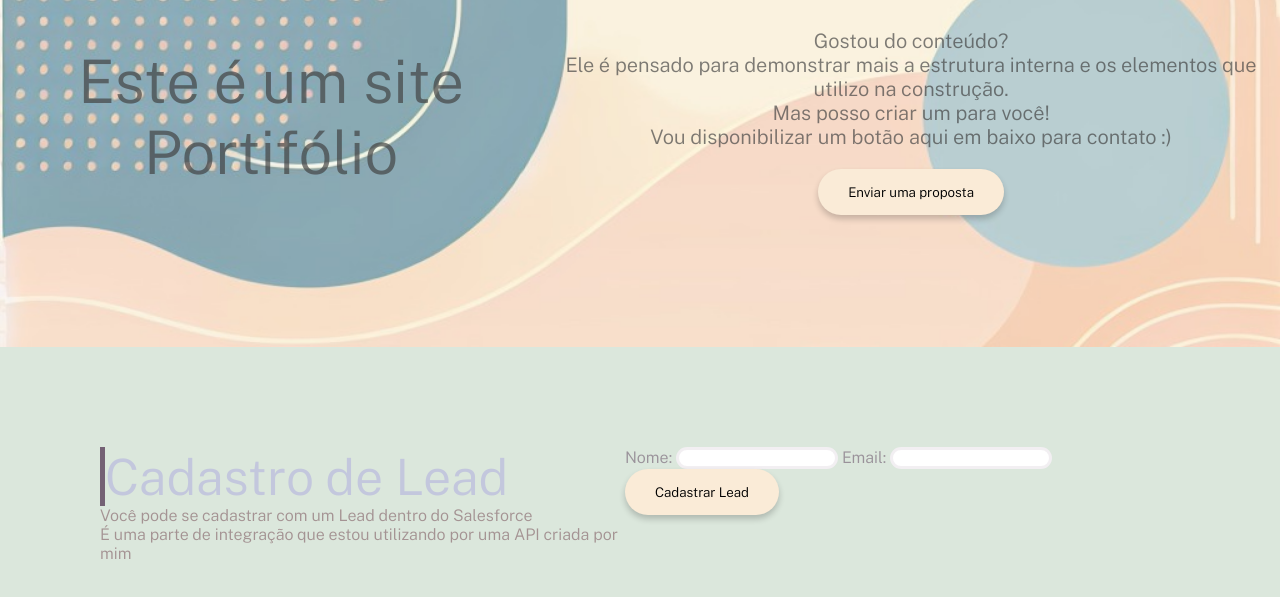
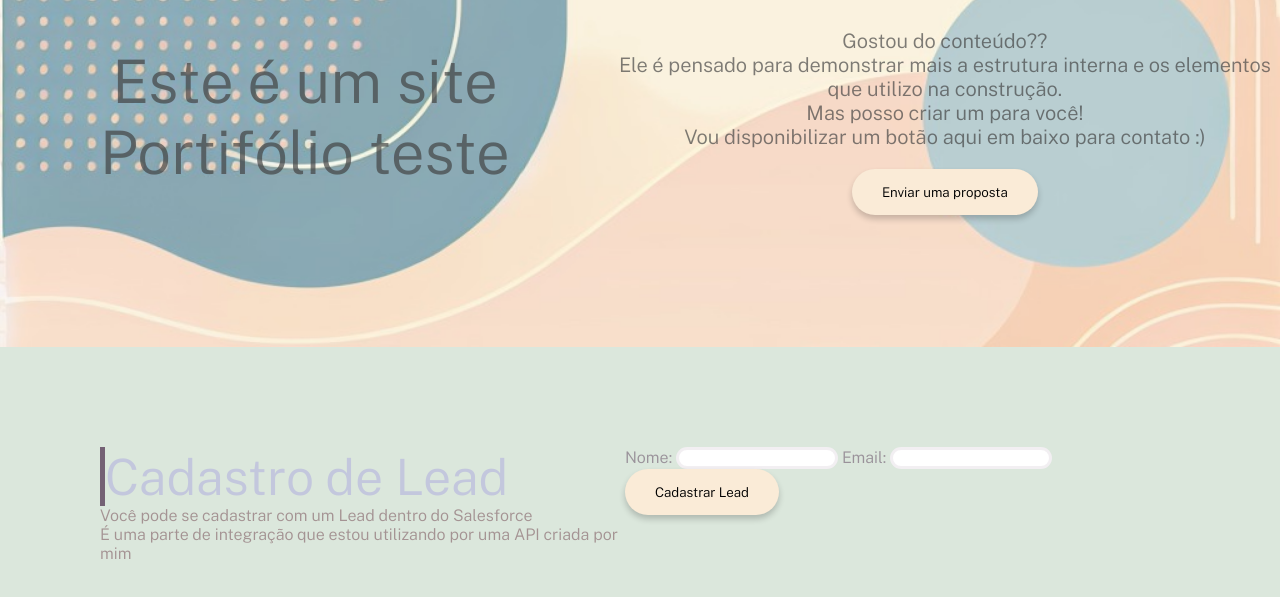
Before and after one commit to jennial/InitialPageForm, a plain HTML site: page index.html in a window 1280 px wide. Shown: the part 163-760 px from the top of the page. Drawn offline with nearby package versions, Linux system fonts and the light colour scheme; files whose address does not match are found by name; a web font is replaced by a local one.

Commit message:
alteração teste
alteração para exemplo

```diff
--- a/index.html
+++ b/index.html
@@ -18,9 +18,9 @@
        <img src="/utils/logo.png" alt="Logo" class="img-logo" />
     </header>
     <section class="image-first">
-      <h1 class="image-title">Este é um site Portifólio</h1>
+      <h1 class="image-title">Este é um site Portifólio teste</h1>
       <div class="image-pagraf">
-        <p>Gostou do conteúdo?</p>
+        <p>Gostou do conteúdo??</p>
         <p>
           Ele é pensado para demonstrar mais a estrutura interna e os elementos
           que utilizo na construção.
```
